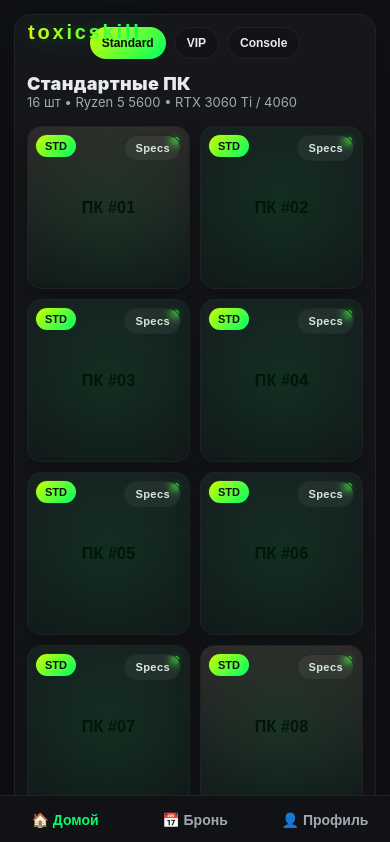
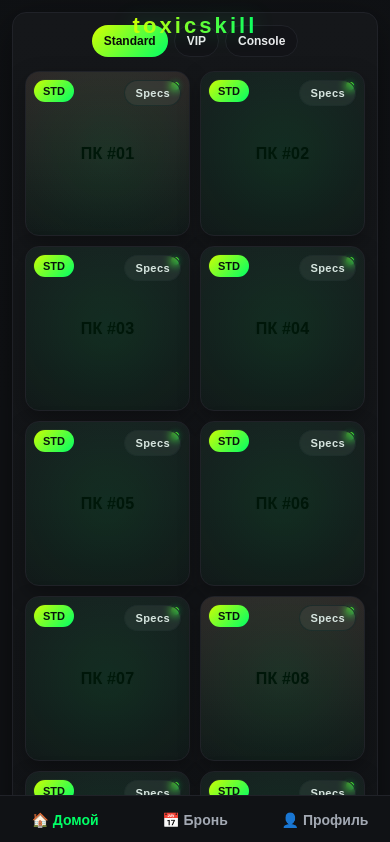
Before and after one commit to elb00407/toxic-club-webapp, a Next.js app: page /webapp in a window 390 px wide. Shown: the top 842 px of the page. Built offline with nearby package versions, Linux system fonts and the light colour scheme; sample sign-in values are in the browser's storage.

Commit message:
Mobile adaptation: fixed logo, calendar, slider; added profile and booking screens

```diff
--- a/app/globals.css
+++ b/app/globals.css
@@ -276,3 +276,36 @@ html, body {
 .mobile-nav__btn.active {
   color: var(--neon-2);
 }
+/* Фикс логотипа */
+.tox-brand {
+  position: fixed;
+  top: 12px; left: 50%;
+  transform: translateX(-50%);
+  z-index: 1000;
+  font-size: 22px;
+}
+
+/* Мобильная адаптация */
+@media (max-width: 768px) {
+  .container { padding: 12px; }
+  .card { border-radius: 14px; padding: 12px; }
+  .tox-button { width: 100%; font-size: 15px; padding: 14px; }
+  .tabs { flex-wrap: wrap; justify-content: center; gap: 6px; }
+  .devices-grid { grid-template-columns: repeat(2, 1fr); gap: 10px; }
+  .grid-title { font-size: 18px; text-align: center; }
+  .grid-subtitle { font-size: 12px; text-align: center; }
+  .slider { width: 100%; margin-top: 12px; }
+  .calendar__panel { width: 100%; }
+}
+
+/* Bottom nav фиксируем */
+.mobile-nav {
+  position: fixed;
+  bottom: 0; left: 0; right: 0;
+  background: #101215;
+  border-top: 1px solid var(--border);
+  display: flex;
+  justify-content: space-around;
+  padding: 8px 0;
+  z-index: 1000;
+}
--- a/app/webapp/page.tsx
+++ b/app/webapp/page.tsx
@@ -13,6 +13,7 @@ type Tab = "STANDARD" | "VIP" | "CONSOLE";
 export default function Page() {
   const [picked, setPicked] = useState<Picked | null>(null);
   const [tab, setTab] = useState<Tab>("STANDARD");
+  const [screen, setScreen] = useState<"home" | "book" | "profile">("home");
 
   const filtered = useMemo(() => {
     if (tab === "STANDARD") return devices.filter((d) => d.platform === "PC" && !d.isVip);
@@ -20,59 +21,22 @@ export default function Page() {
     return devices.filter((d) => d.platform === "PS5");
   }, [tab]);
 
-  // обработчик для MobileNav
-  const handleNavigate = (navTab: string) => {
-    if (navTab === "home") {
-      setPicked(null);
-      setTab("STANDARD");
-    }
-    if (navTab === "book") {
-      // если выбран ПК/PS5, остаёмся в форме
-      if (!picked) {
-        // если ничего не выбрано, открываем стандартные ПК
-        setTab("STANDARD");
-      }
-    }
-    if (navTab === "profile") {
-      // здесь можно показать профиль пользователя
-      alert("Профиль пока в разработке");
-    }
-  };
-
   return (
-    <WebAppShell onBrandClick={() => { setPicked(null); setTab("STANDARD"); }}>
+    <WebAppShell onBrandClick={() => { setPicked(null); setTab("STANDARD"); setScreen("home"); }}>
       <AuthGate>
         <main>
-          {!picked && (
+          {screen === "home" && !picked && (
             <div className="card">
               <div className="tabs">
                 <button className={`tab ${tab === "STANDARD" ? "tab--active" : ""}`} onClick={() => setTab("STANDARD")}>Standard</button>
                 <button className={`tab ${tab === "VIP" ? "tab--active" : ""}`} onClick={() => setTab("VIP")}>VIP</button>
                 <button className={`tab ${tab === "CONSOLE" ? "tab--active" : ""}`} onClick={() => setTab("CONSOLE")}>Console</button>
               </div>
-
-              <div className="grid-header">
-                <div className="grid-title">
-                  {tab === "STANDARD" && "Стандартные ПК"}
-                  {tab === "VIP" && "VIP ПК"}
-                  {tab === "CONSOLE" && "Консоль"}
-                </div>
-                <div className="grid-subtitle">
-                  {tab === "STANDARD" && "16 шт • Ryzen 5 5600 • RTX 3060 Ti / 4060"}
-                  {tab === "VIP" && "5 шт • Intel i5-13400F • RTX 4060 Ti"}
-                  {tab === "CONSOLE" && "PS5 • DualSense • 4K HDR"}
-                </div>
-              </div>
-
-              <DeviceGrid
-                items={filtered}
-                onPick={(d) => setPicked({ id: d.id, platform: d.platform, label: d.label, isVip: d.isVip })}
-              />
+              <DeviceGrid items={filtered} onPick={(d) => setPicked({ id: d.id, platform: d.platform, label: d.label, isVip: d.isVip })} />
             </div>
           )}
 
-          {picked && (
-            <>
+          {screen === "book" && picked && (
             <div className="card">
               <div className="grid-header">
                 <div className="grid-title">{picked.label}</div>
@@ -82,15 +46,24 @@ export default function Page() {
               </div>
               <BookingForm pcId={picked.id} platform={picked.platform} />
             </div>
-              <div className="actions">
-                <button className="tox-button" onClick={() => setPicked(null)}>Вернуться к выбору</button>
+          )}
+
+          {screen === "profile" && (
+            <div className="card">
+              <div className="grid-header">
+                <div className="grid-title">Профиль</div>
+                <div className="grid-subtitle">Ваши данные</div>
               </div>
-            </>
+              <p>Здесь будет информация о пользователе, история броней и настройки.</p>
+            </div>
           )}
         </main>
 
-        {/* Нижняя навигация для мобильных */}
-        <MobileNav onNavigate={handleNavigate} />
+        <MobileNav onNavigate={(navTab) => {
+          if (navTab === "home") { setScreen("home"); setPicked(null); }
+          if (navTab === "book") { setScreen("book"); }
+          if (navTab === "profile") { setScreen("profile"); }
+        }} />
       </AuthGate>
     </WebAppShell>
   );
```
Lines whose indentation alone changed are shown as unchanged.
